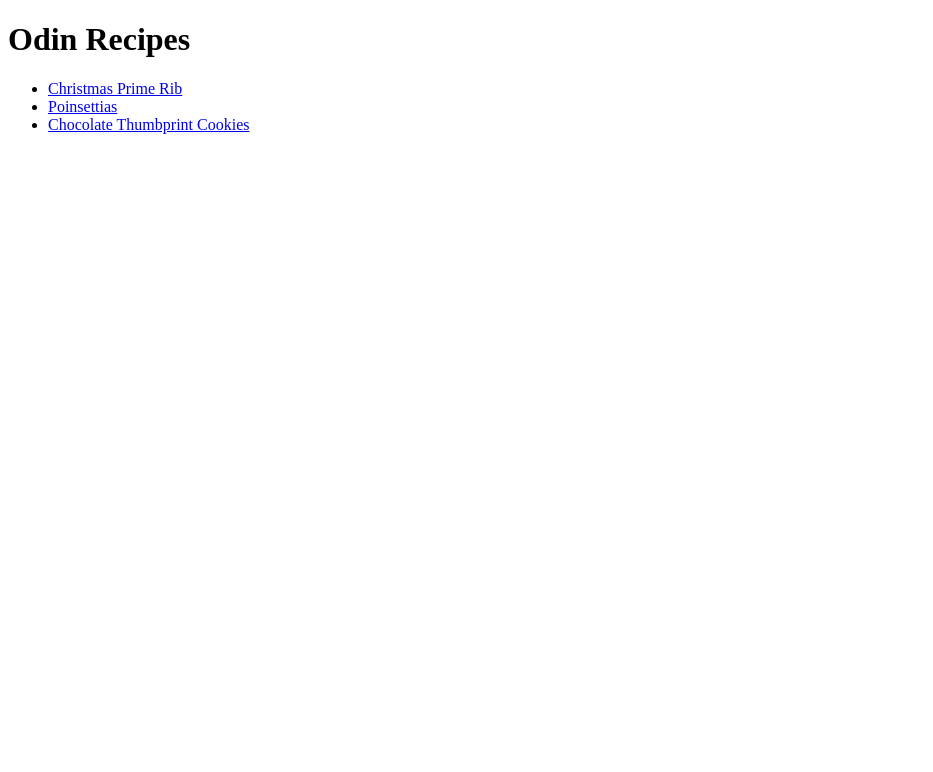
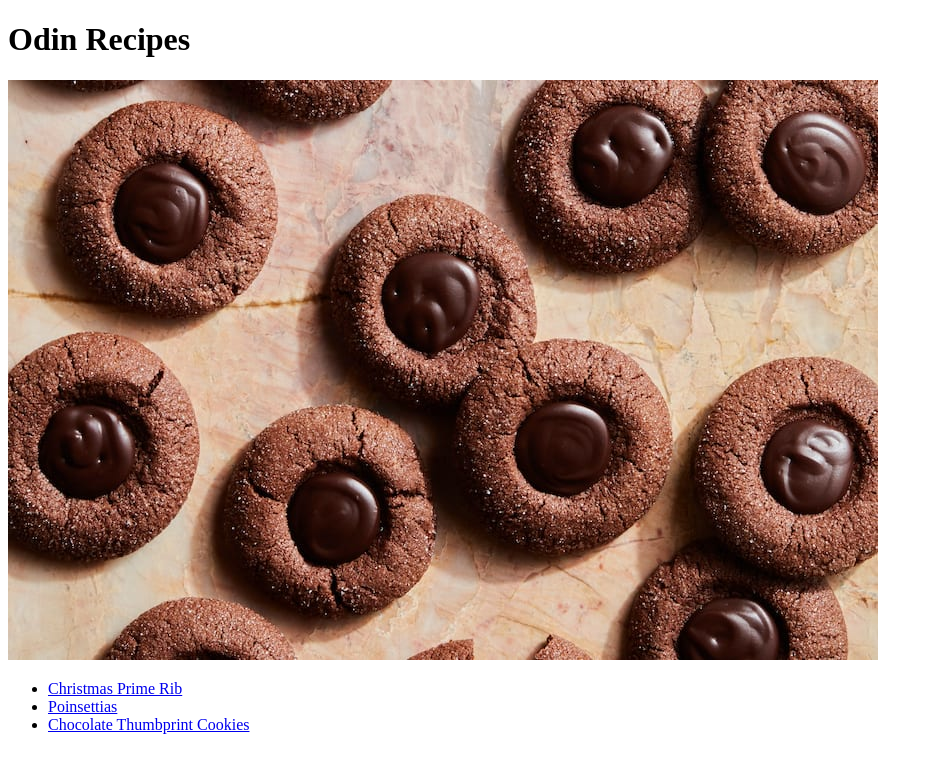
Before and after one commit to Sang002/odin-recipes, a plain HTML site: page index.html in a window 1280 px wide. Shown: the whole page, without its empty margins (0-933 px from the left). Drawn offline with Linux system fonts and the light colour scheme.

Commit message:
Added a cooking clip art picture

```diff
--- a/index.html
+++ b/index.html
@@ -8,6 +8,8 @@
     <body>
         <h1>Odin Recipes</h1>
 
+        <img src="./recipes/img/cookies.jpg" alt="Simple cooking clipart">
+
         <ul>
             <li><a href="recipes/prime-rib.html">Christmas Prime Rib</a></li>
             <li><a href="recipes/poinsettias.html">Poinsettias</a></li>
```
Also changed, not shown: recipes/img/cooking.jpeg (added).
